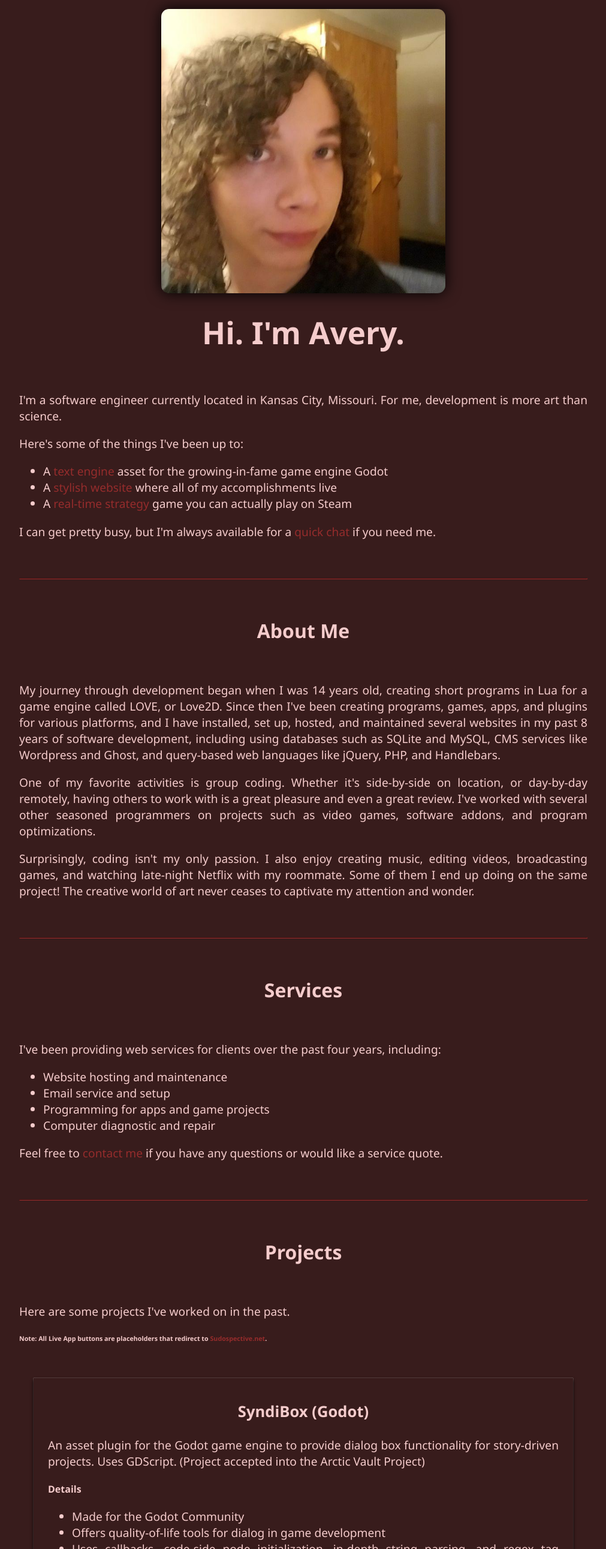
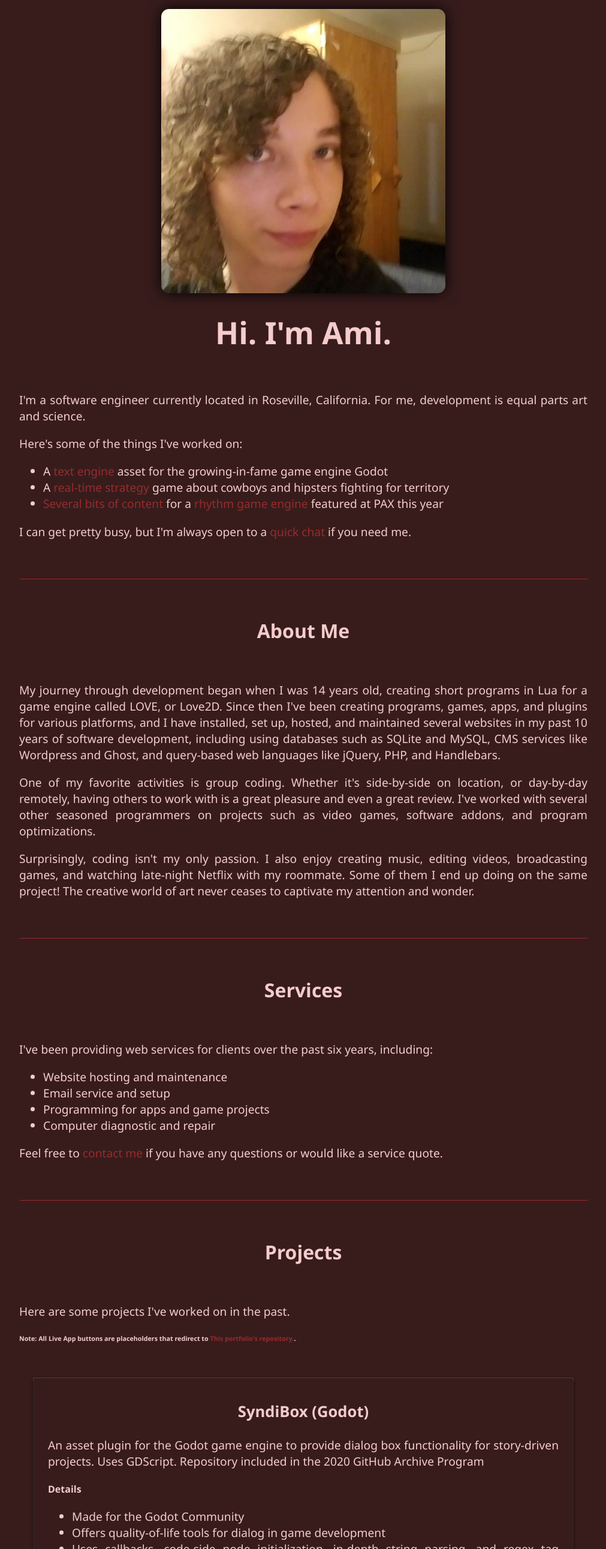
Before and after one commit to Sudospective/portfolio, a plain HTML site: page index.html in a window 1280 px wide. Shown: the part 217-2800 px from the top of the page at 60% size, without its empty margins (134-1145 px from the left). Drawn offline with Linux system fonts and the light colour scheme.

Commit message:
Update portfolio information

```diff
--- a/index.html
+++ b/index.html
@@ -1,4 +1,9 @@
 <!DOCTYPE html>
+<!--
+	I will admit, this is an older portfolio, but I wanted to update a few things on it to reflect my current self.
+	And honestly, if I had to do this all over again, I probably would have done the exact same thing.
+	I really like the design of this.
+-->
 <html lang="en">
     <!-- Header with banner and metadata -->
     <head>
@@ -31,25 +36,27 @@
             <article id="main-content">
                 <!-- Profile -->
                 <img id="profile" alt="That's me!" src="images/profile.png">
-                <h1>Hi. I'm Avery.</h1>
+                <h1>Hi. I'm Ami.</h1>
                 <!-- Intro section -->
                 <div id="intro"></div>
                 <section id="intro-sect">
-                    <p>I'm a software engineer currently located in Kansas City, Missouri. For me, development is more art than science.</p>
-                    <p>Here's some of the things I've been up to:</p>
+                    <p>I'm a software engineer currently located in Roseville, California. For me, development is equal parts art and science.</p>
+                    <p>Here's some of the things I've worked on:</p>
                     <ul>
-                        <li>A <a target="_blank" href="https://www.github.com/Sudospective/syndibox">text engine</a> asset for the growing-in-fame game engine Godot</li>
-                        <li>A <a target="_blank" href="https://sudospective.net">stylish website</a> where all of my accomplishments live</li>
-                        <li>A <a target="_blank" href="https://store.steampowered.com/app/1186960/Cowboys_vs_Hipsters">real-time strategy</a> game you can actually play on Steam</li>
+                        <li>A <a target="_blank" href="https://github.com/Sudospective/syndibox">text engine</a> asset for the growing-in-fame game engine Godot</li>
+						<!-- The website is down at the moment. Hopefully not for long. -->
+                        <!-- <li>A <a target="_blank" href="https://sudospective.net">stylish website</a> where all of my accomplishments live</li> -->
+                        <li>A <a target="_blank" href="https://store.steampowered.com/app/1186960/Cowboys_vs_Hipsters">real-time strategy</a> game about cowboys and hipsters fighting for territory</li>
+						<li><a target="_blank" href="https://github.com/tiny-foxes/superuser-outfox">Several</a> <a target="_blank" href="https://github.com/tiny-foxes/kitsu-template">bits</a> <a target="_blank" href="https://github.com/tiny-foxes/lunar-template">of</a> <a target="_blank" href="https://github.com/sudospective/automaton-outfox">content</a> for a <a target="_blank" href="https://projectoutfox.com">rhythm game engine</a> featured at PAX this year</li>
                     </ul>
-                    <p>I can get pretty busy, but I'm always available for a <a href="#contact">quick chat</a> if you need me.</p>
+                    <p>I can get pretty busy, but I'm always open to a <a href="#contact">quick chat</a> if you need me.</p>
                 </section>
                 <hr>
                 <!-- About section -->
                 <div id="about"></div>
                 <section id="about-sect">
                     <h2>About Me</h2>
-                    <p>My journey through development began when I was 14 years old, creating short programs in Lua for a game engine called LOVE, or Love2D. Since then I've been creating programs, games, apps, and plugins for various platforms, and I have installed, set up, hosted, and maintained several websites in my past 8 years of software development, including using databases such as SQLite and MySQL, CMS services like Wordpress and Ghost, and query-based web languages like jQuery, PHP, and Handlebars.</p>
+                    <p>My journey through development began when I was 14 years old, creating short programs in Lua for a game engine called LOVE, or Love2D. Since then I've been creating programs, games, apps, and plugins for various platforms, and I have installed, set up, hosted, and maintained several websites in my past 10 years of software development, including using databases such as SQLite and MySQL, CMS services like Wordpress and Ghost, and query-based web languages like jQuery, PHP, and Handlebars.</p>
                     <p>One of my favorite activities is group coding. Whether it's side-by-side on location, or day-by-day remotely, having others to work with is a great pleasure and even a great review. I've worked with several other seasoned programmers on projects such as video games, software addons, and program optimizations.</p>
                     <p>Surprisingly, coding isn't my only passion. I also enjoy creating music, editing videos, broadcasting games, and watching late-night Netflix with my roommate. Some of them I end up doing on the same project! The creative world of art never ceases to captivate my attention and wonder.</p>
                 </section>
@@ -58,7 +65,7 @@
                 <div id="services"></div>
                 <section id="services-sect">
                     <h2>Services</h2>
-                    <p>I've been providing web services for clients over the past four years, including:</p>
+                    <p>I've been providing web services for clients over the past six years, including:</p>
                     <ul>
                         <li>Website hosting and maintenance</li>
                         <li>Email service and setup</li>
@@ -73,11 +80,11 @@
                 <section id="projects-sect">
                     <h2>Projects</h2>
                     <p>Here are some projects I've worked on in the past.</p>
-                    <h6>Note: All Live App buttons are placeholders that redirect to <a target="_blank" href="https://sudospective.net">Sudospective.net</a>.</h6>
+                    <h6>Note: All Live App buttons are placeholders that redirect to <a target="_blank" href="https://github.com/sudospective/portfolio">This portfolio's repository.</a>.</h6>
                     <br>
                     <div class="project-box">
                         <h3>SyndiBox (Godot)</h3>
-                        <p>An asset plugin for the Godot game engine to provide dialog box functionality for story-driven projects. Uses GDScript. (Project accepted into the Arctic Vault Project)</p>
+                        <p>An asset plugin for the Godot game engine to provide dialog box functionality for story-driven projects. Uses GDScript. Repository included in the 2020 GitHub Archive Program</p>
                         <h4>Details</h4>
                         <ul>
                             <li>Made for the Godot Community</li>
@@ -86,8 +93,8 @@
                             <li>Built to better suit the need of a powerful text engine for game cutscenes</li>
                         </ul>
                         <div class="project-links">
-                            <a target="_blank" href="https://github.com/sudospective/syndibox"><h5>GitHub</h5></a>
-                            <a target="_blank" href="https://sudospective.net"><h5>Live App</h5></a>
+                            <a target="_blank" href="https://github.com/sudospective/syndibox"><h5>Repository</h5></a>
+                            <a target="_blank" href="https://github.com/sudospective/portfolio"><h5>Live App</h5></a>
                         </div>
                     </div>
                     <br>
@@ -102,8 +109,23 @@
                             <li>Built to entertain the platform gamer community</li>
                         </ul>
                         <div class="project-links">
-                            <a target="_blank" href="https://github.com/sudospective/malo"><h5>GitHub</h5></a>
-                            <a target="_blank" href="https://sudospective.net"><h5>Live App</h5></a>
+                            <a target="_blank" href="https://github.com/sudospective/malo"><h5>Repository</h5></a>
+                            <a target="_blank" href="https://github.com/sudospective/portfolio"><h5>Live App</h5></a>
+                        </div>
+                    </div>
+                    <div class="project-box">
+                        <h3>Superuser Theme for Project OutFox</h3>
+                        <p>A personal theme created for the rhythm game engine Project OutFox. Uses Lua. A custom version was created and showcased along with Project OutFox at the Intel booth at PAX East 2022.</p>
+                        <h4>Details</h4>
+                        <ul>
+                            <li>Made for the OutFox community</li>
+                            <li>Offers a refreshing design and unique concepts for interfacing with rhythm games</li>
+                            <li>Uses nested environment creation, module implementation, and interchangable UI element support</li>
+                            <li>Built to break the paradigm of current OutFox/StepMania theming and UI design</li>
+                        </ul>
+                        <div class="project-links">
+                            <a target="_blank" href="https://github.com/tiny-foxes/superuser-outfox"><h5>Repository</h5></a>
+                            <a target="_blank" href="https://github.com/sudospective/portfolio"><h5>Live App</h5></a>
                         </div>
                     </div>
                     <br>
@@ -117,7 +139,7 @@
                     <ol>
                         <li><a target="_blank" href="https://www.linkedin.com/in/sudospective">LinkedIn</a></li>
                         <li><a target="_blank" href="https://www.github.com/sudospective">GitHub</a></li>
-                        <li><a target="_blank" href="mailto:avery@sudospective.net">Email</a> (please be sure to add a subject)</li>
+                        <li><a target="_blank" href="mailto:ami@sudospective.net">Email</a> (please be sure to add a subject)</li>
                         <li><a target="_blank" href="https://t.me/sudospective">Telegram</a></li>
                     </ol>
                     <br>
@@ -139,7 +161,7 @@
         <!-- Footer with copyright -->
         <!-- This actually took the most effort to make look presentable in the stylesheet. -->
         <footer>
-            <h4 id="copyright">© Sudospective</h4>
+            <h4 id="copyright">© Sudospective 2022</h4>
         </footer>
     </body>
 </html>
--- a/style.css
+++ b/style.css
@@ -130,6 +130,7 @@ h3 {
     height: 0;
 }
 
+/* I have some project buttons I want to make look pretty. */
 #projects-sect h5 {
     margin: 6px 12px 24px;
     padding: 6px;
@@ -139,7 +140,7 @@ h3 {
     color: white;
     background: rgb(126, 168, 62);
 }
-
+/* Hovering over them should change the shadows on them. */
 #projects-sect h5:hover {
     box-shadow:
         0px 3px 5px black,
@@ -238,7 +239,7 @@ footer {
     You'll see that the image is animated with a wag and is
     wrapped in a div that is animated with a pop.
 
-    Very cool, CSS3. Very friggin cool.
+    lemme just add two animations to one element cmooooooooon
 */
 
 .wagging { /* Wagging animation class */
```
Also changed, not shown: 1 other file.
